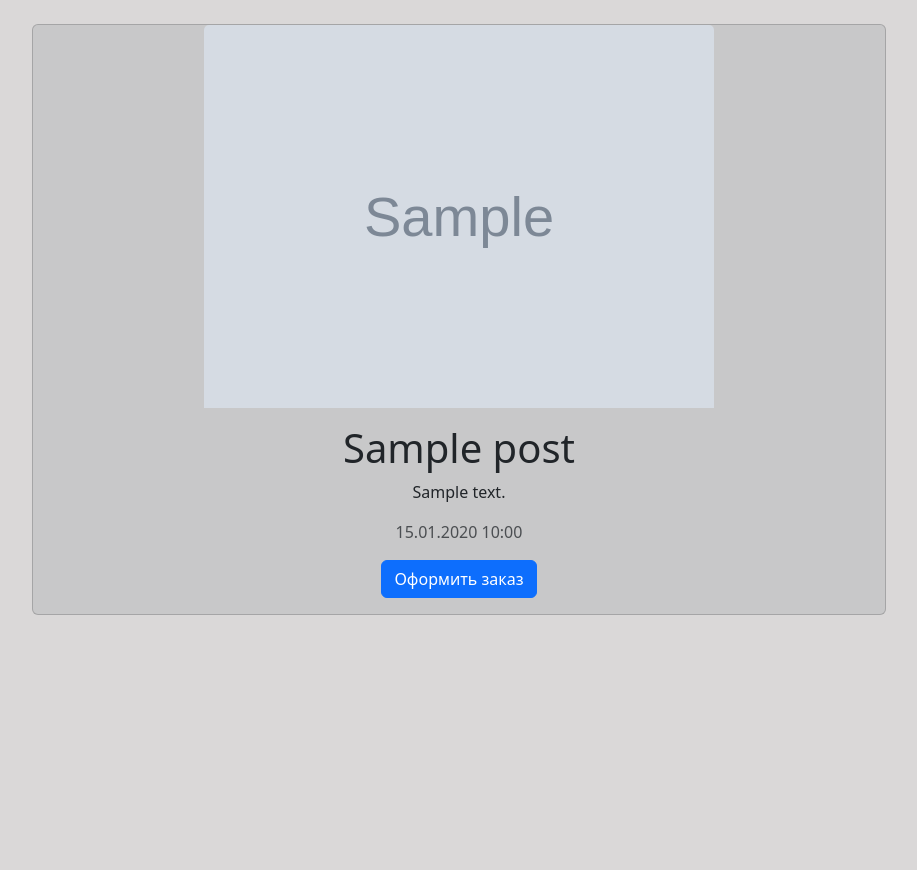
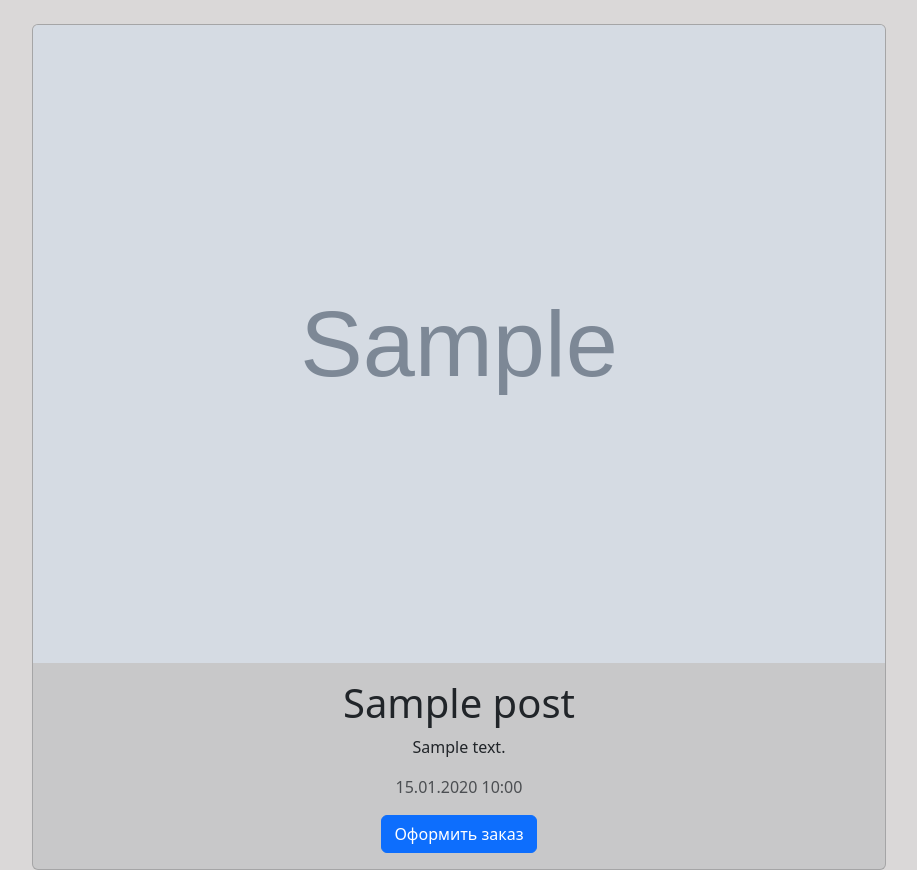
Before and after one commit to AndreyMarko/mysite, a Flask app: page /post/1 in a window 1280 px wide. Shown: the part 56-926 px from the top of the page, without its empty margins (181-1098 px from the left). Before the commit the page ends 671 px from the top, so only its background shows below. Run offline with Flask 3, Linux system fonts and the light colour scheme; tables that the repository leaves empty hold one stand-in row (values such as "Sample post"); grey boxes marked "Sample" are stand-in pictures.

Commit message:
04.11.2024

```diff
--- a/templates/clients.html
+++ b/templates/clients.html
@@ -3,9 +3,10 @@
 {% block title %}Клиенты{% endblock %}
 
 {% block content %}
-    <div class="container mt-5">
+    <div class="container-fluid mt-5">
         <h1 class="mb-4">Клиенты</h1>
 
+        <div class="table-responsive">
             <table class="table table-bordered table-striped">
                 <thead class="table-dark">
                     <tr>
@@ -35,6 +36,7 @@
                 </tbody>
             </table>
         </div>
+    </div>
 
     <!-- Bootstrap JS и Popper.js -->
     <script src="https://cdn.jsdelivr.net/npm/@popperjs/core@2.11.8/dist/umd/popper.min.js"></script>
--- a/templates/post.html
+++ b/templates/post.html
@@ -4,13 +4,12 @@
 
 {% block content %}
 <div class="d-flex justify-content-center">
-    <div class="card col-md-8" style="background-color: rgb(200, 200, 201);">
+    <div class="card col-12 col-md-8" style="background-color: rgb(200, 200, 201);">
         {% if post.image %}
             <div class="text-center">
                 <img src="{{ url_for('static', filename=post.image) }}"
-                     class="card-img-top"
-                     alt="{{ post.title }}"
-                     style="max-width: 60%; height: auto;">
+                     class="card-img-top img-fluid"
+                     alt="{{ post.title }}">
             </div>
         {% endif %}
         <div class="card-body text-center">
```
Lines whose indentation alone changed are shown as unchanged.
